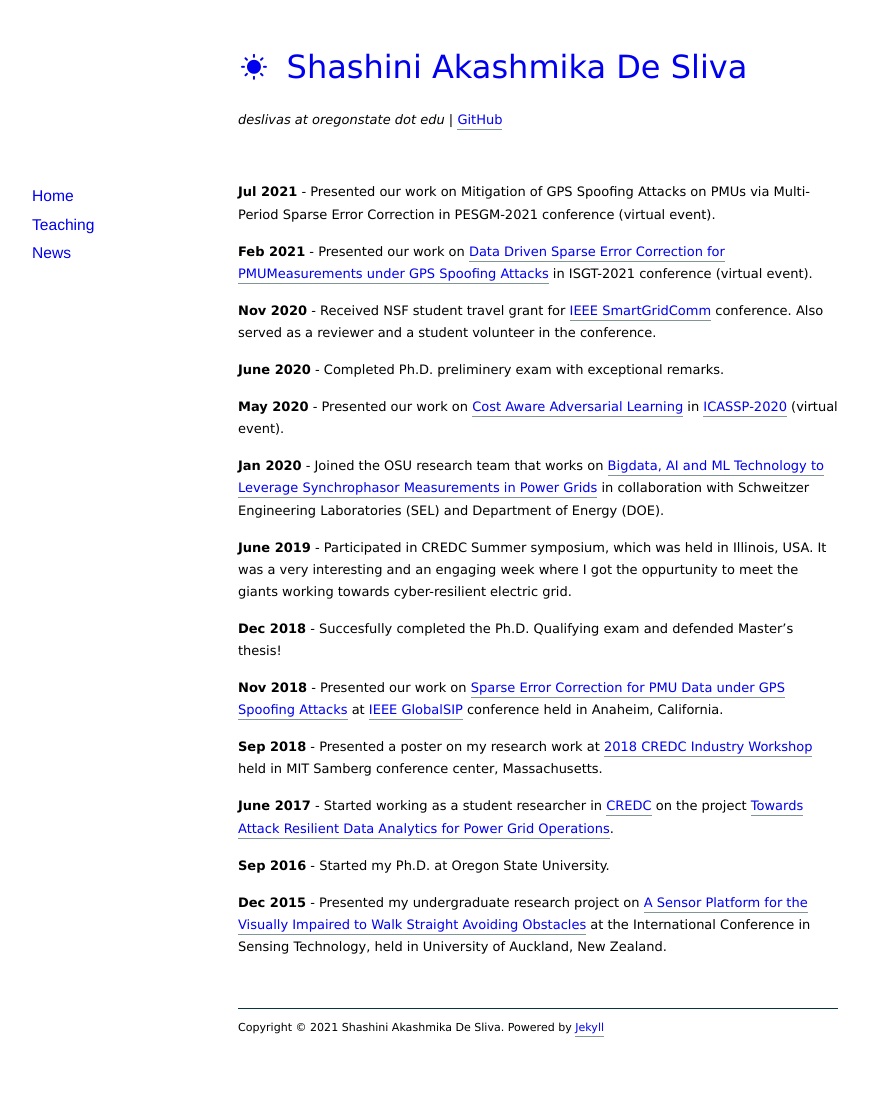
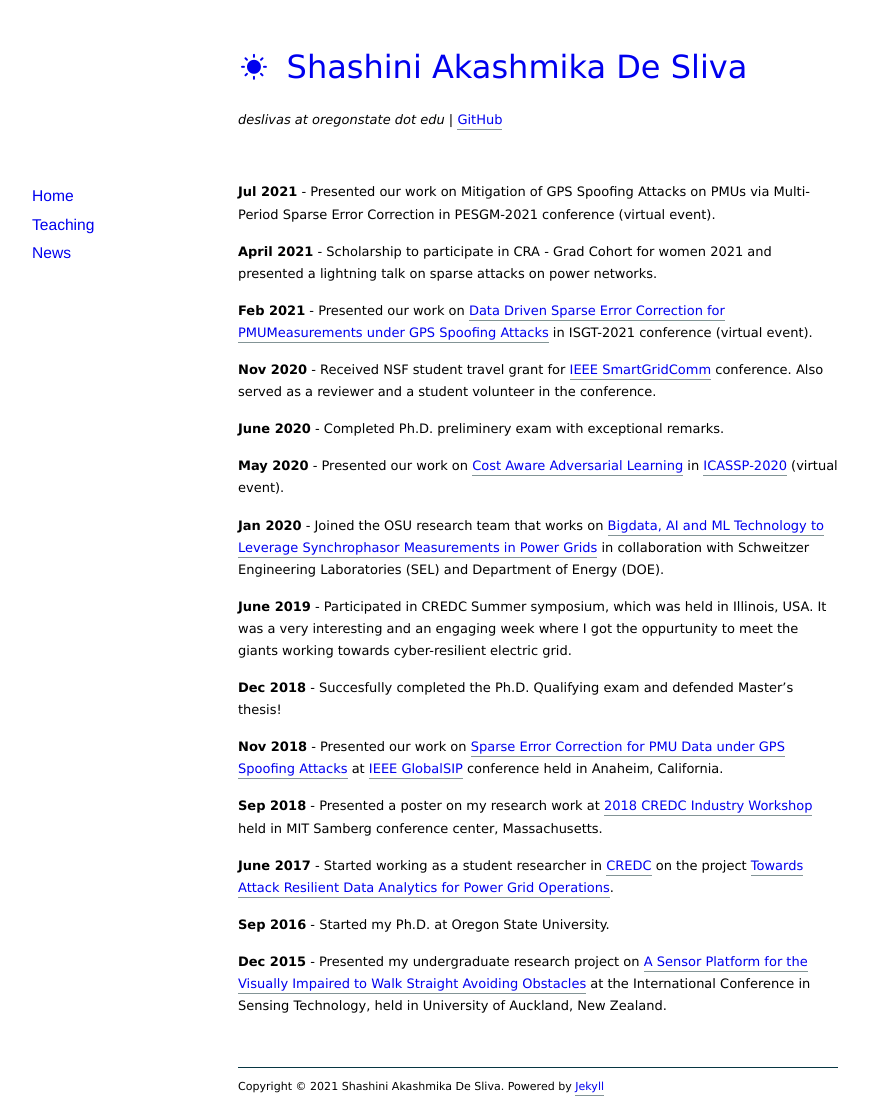
Before and after one commit to shashidesilvas/shashidesilvas.github.io, a Jekyll site: the page built from news/index.markdown, in a window 1280 px wide. Shown: the whole page, without its empty margins (102-971 px from the left). Built offline with Jekyll 4.4.1, drawn with Linux system fonts in a browser that asks for light colours; nearby versions of some CDN libraries; before the commit the page ends 1058 px from its top, so only the background shows below that.

Commit message:
Update index.markdown

```diff
--- a/news/index.markdown
+++ b/news/index.markdown
@@ -4,6 +4,8 @@ title:
 ---
 
 **Jul 2021** - Presented our work on Mitigation of GPS Spoofing Attacks on PMUs via Multi-Period Sparse Error Correction in PESGM-2021 conference (virtual event).
+
+**April 2021** - Scholarship to participate in CRA - Grad Cohort for women 2021 and presented a lightning talk on sparse attacks on power networks.
 
 **Feb 2021** - Presented our work on [Data Driven Sparse Error Correction for PMUMeasurements under GPS Spoofing Attacks](https://ieee-isgt.org/) in ISGT-2021 conference (virtual event).
 
```
